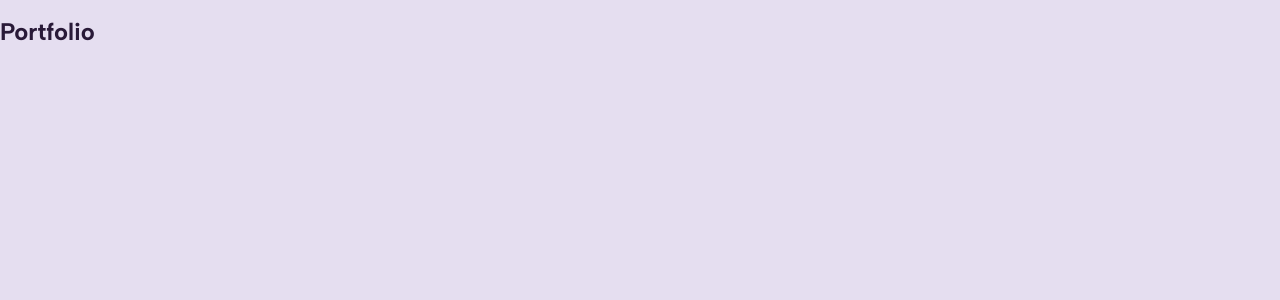
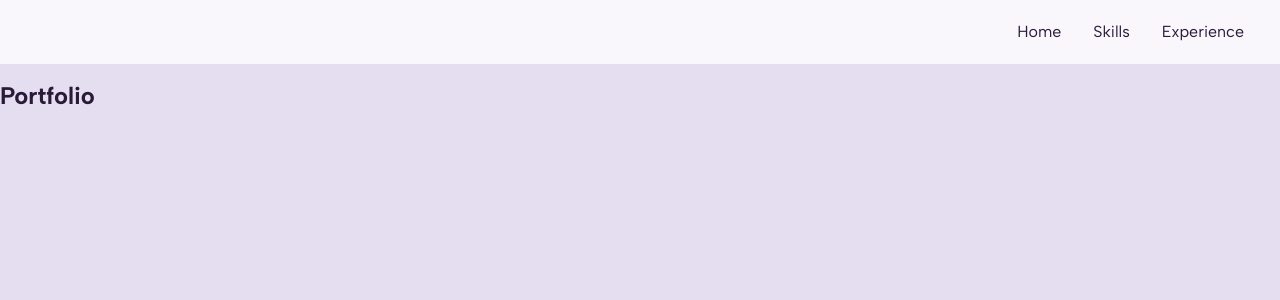
Before and after one commit to alaws66/portfolio, a Next.js app: page / in a window 1280 px wide. Shown: the top 300 px of the page. Built offline with nearby package versions, Linux system fonts and the light colour scheme.

Commit message:
header created

```diff
--- a/app/globals.css
+++ b/app/globals.css
@@ -1,3 +1,8 @@
 @tailwind base;
 @tailwind components;
 @tailwind utilities;
+
+.navigation a:hover {
+  color: #78599f;
+  border-bottom: 2px solid #78599f;
+}
--- a/app/layout.tsx
+++ b/app/layout.tsx
@@ -2,6 +2,7 @@ import ThemeRegistry from '@/theme/ThemeRegistry';
 import './globals.css';
 import type { Metadata } from 'next';
 import { Albert_Sans } from 'next/font/google';
+import Link from 'next/link';
 import { ReactNode } from 'react';
 
 const albertSans = Albert_Sans({
@@ -14,6 +15,21 @@ export const metadata: Metadata = {
   description: 'Generated by Aimee Laws',
 }
 
+const pages = [
+  {
+    page: 'Home',
+    url: '/'
+  },
+  {
+    page: 'Skills',
+    url: '/skills'
+  },
+  {
+    page: 'Experience',
+    url: '/experience'
+  }
+];
+
 export default function RootLayout({
   children,
 }: {
@@ -22,8 +38,21 @@ export default function RootLayout({
   return (
     <html lang="en">
       <body className={`text-primary-950 ${albertSans.className}`}>
+        <header className="w-full h-16 bg-primary-50">
+          <nav className="navigation absolute right-0 flex justify-end mx-5">
+            {pages.map(({ page, url }) => (
+              <Link
+                key={page}
+                href={url}
+                className="px-4 py-5 no-underline text-primary-950"
+              >
+                {page}
+              </Link>
+            ))}
+          </nav>
+        </header>
         <ThemeRegistry>{children}</ThemeRegistry>
       </body>
     </html>
-  )
+  );
 }
```
